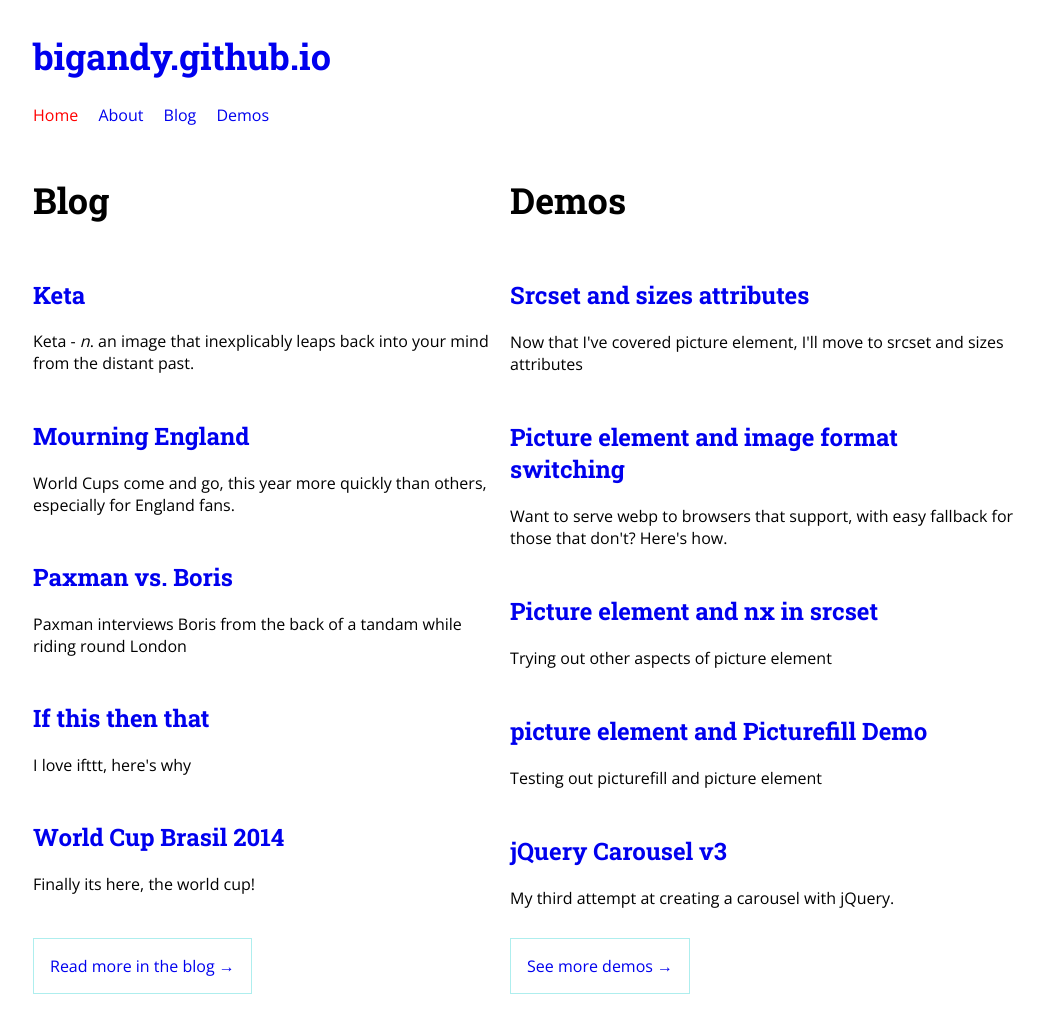
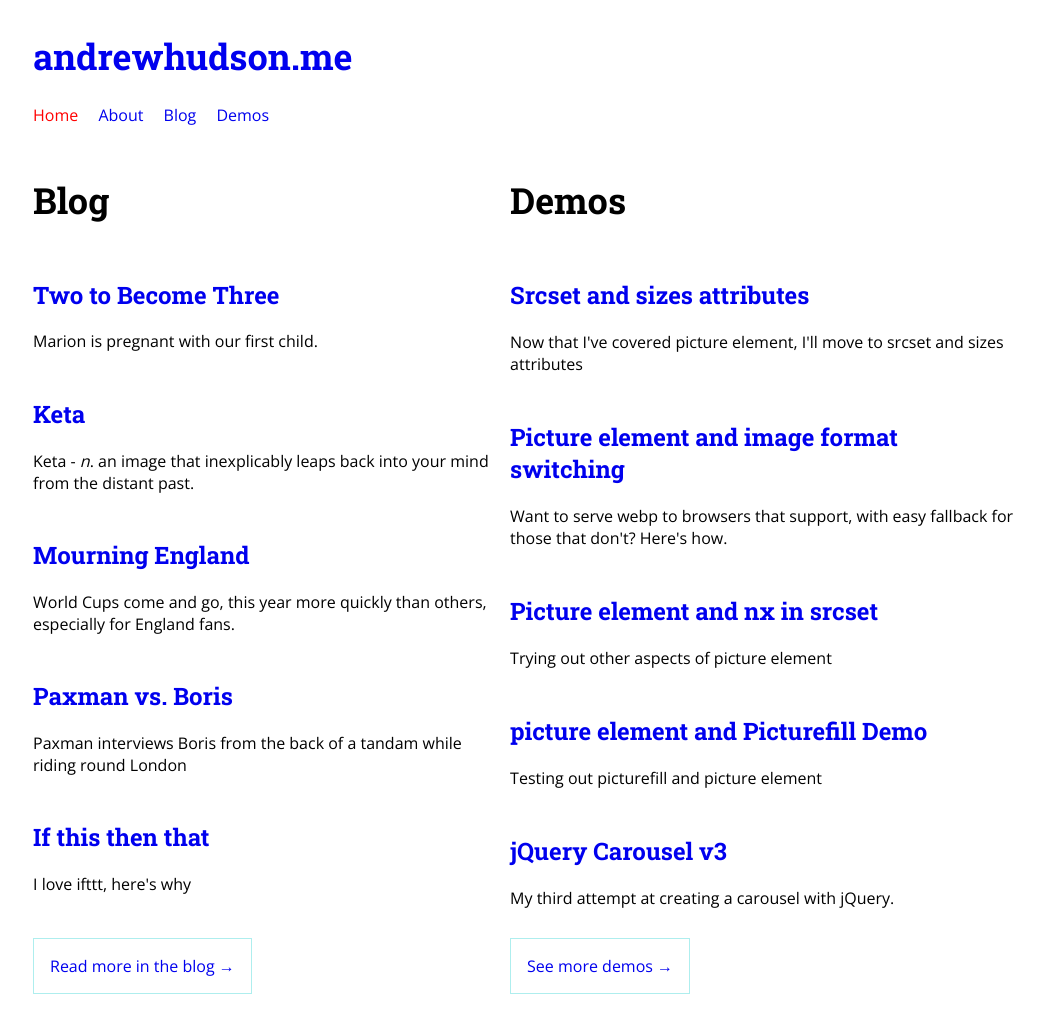
Before and after one commit to bigandy/bigandy.github.io, a Jekyll site: the page built from index.html, in a window 1280 px wide. Shown: the whole page, without its empty margins (107-1151 px from the left). Built offline with Jekyll 4.4.1, drawn with Linux system fonts in a browser that asks for light colours; the list of posts is cut into pages by our own code.

```diff
--- a/_includes/header.html
+++ b/_includes/header.html
@@ -1,6 +1,6 @@
 <header class="header">
     <h1>
-    	<a href="/">bigandy.github.io</a>
+    	<a href="/">andrewhudson.me</a>
     </h1>
     <nav>
         <a href="/" class="nav--home">Home</a>
--- /dev/null
+++ b/_posts/2014-11-03-two-to-become-three.md
@@ -0,0 +1,7 @@
+---
+layout: post
+published: true
+category: blog
+title: Two to Become Three
+summary: Marion is pregnant with our first child.
+---
--- a/about/index.html
+++ b/about/index.html
@@ -9,7 +9,7 @@ page-class: page--about
           <article>
 
             <h1>About</h1>
-            <p>This is where I write about myself. Well I am a guy who loves music and cinema and technology. I am 33 years old and I live in UK.</p>
+            <p>This is where I write about myself. Well I am a guy who loves music and cinema and technology. I am 34 years old and I live in UK.</p>
 
           </article>
         </div>
```
